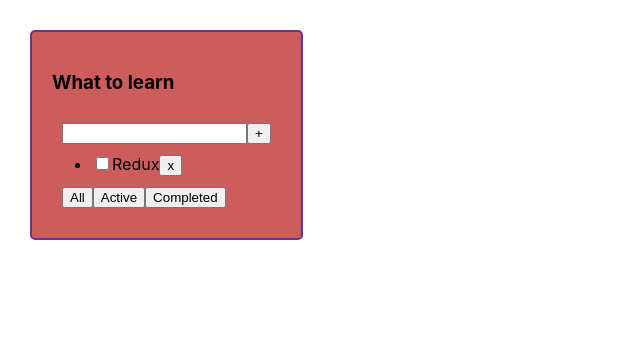
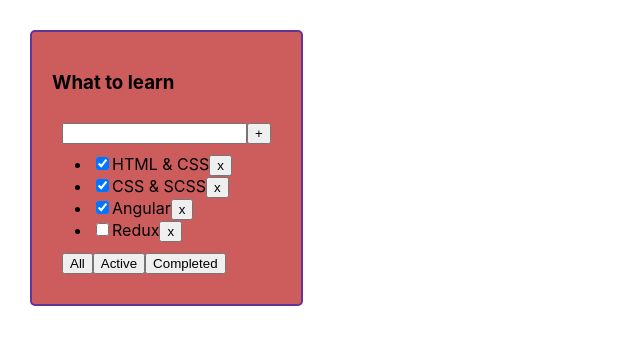
Before and after one commit to romantut1988/cases-distribution, a React (Create React App) app: page / in a window 1280 px wide. Shown: the top 344 px of the page, without its empty margins (0-640 px from the left). Built offline with nearby package versions, Linux system fonts and the light colour scheme; the HTML template or start-up script is replaced by a standard one.

Commit message:
add uuid

```diff
--- a/package.json
+++ b/package.json
@@ -11,11 +11,13 @@
     "@types/node": "^16.7.13",
     "@types/react": "^18.0.0",
     "@types/react-dom": "^18.0.0",
+    "@types/uuid": "^9.0.1",
     "gh-pages": "^5.0.0",
     "react": "^18.2.0",
     "react-dom": "^18.2.0",
     "react-scripts": "5.0.1",
     "typescript": "^4.4.2",
+    "uuid": "^9.0.0",
     "web-vitals": "^2.1.0"
   },
   "scripts": {
--- a/src/App.tsx
+++ b/src/App.tsx
@@ -17,7 +17,7 @@ function App() {
         // console.log(tasks)
     }
 
-    const [filter, setFilter] = useState<FilterValuesType>("active")
+    const [filter, setFilter] = useState<FilterValuesType>("all")
 
     const changeTodolistFilter = (filter: FilterValuesType) => {
         setFilter(filter)
```
Also changed, not shown: 1 other file (tests, documents, lock files or other folders).
